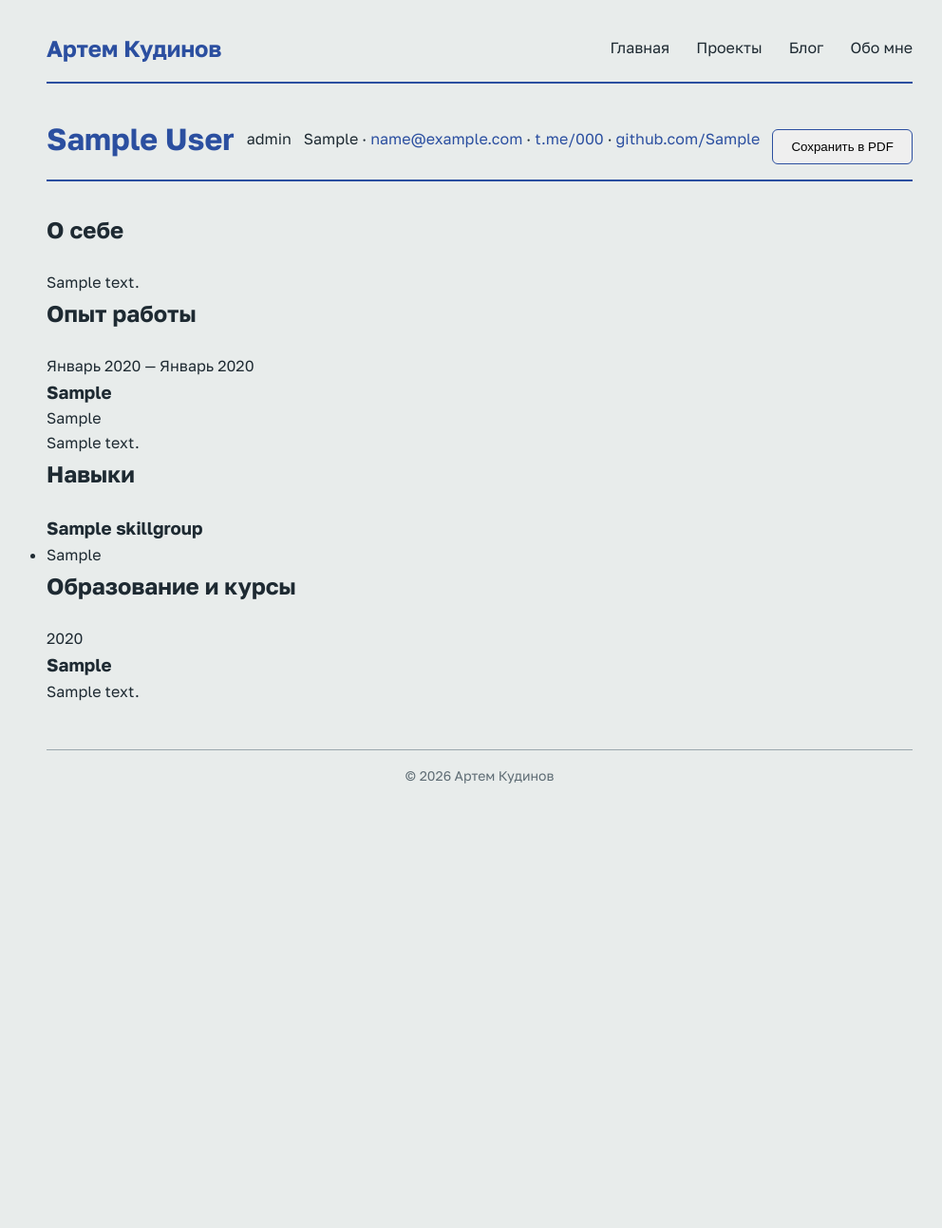
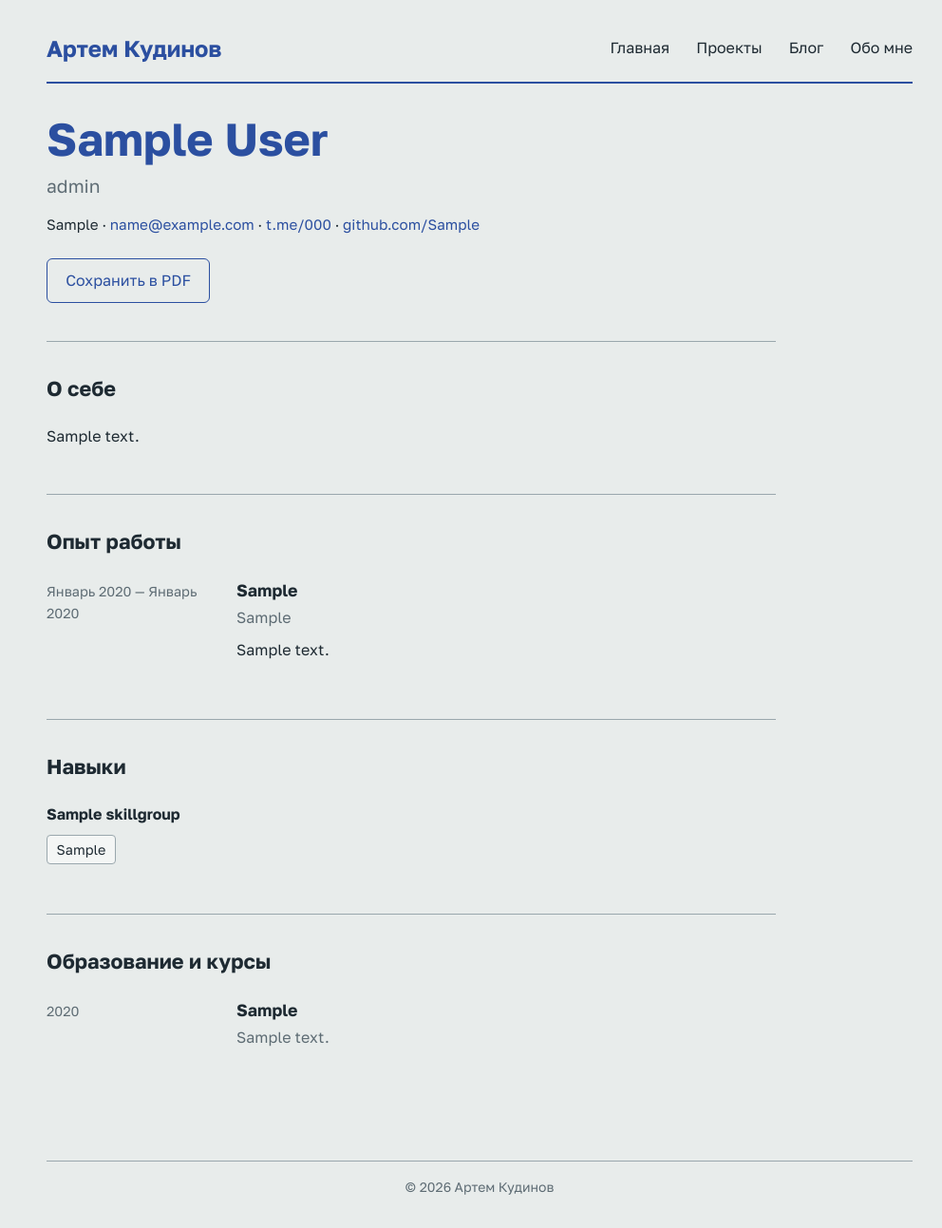
Before and after one commit to KudinovArtemilus/portfolio-django, a Django app: page /about/ in a window 1280 px wide. Shown: the whole page at 95% size, without its empty margins (135-1127 px from the left). Before the commit the page ends 825 px from the top, so only its background shows below. Run offline with Django 5.2, Linux system fonts and the light colour scheme; tables that the repository leaves empty hold one stand-in row (values such as "Sample post").

Commit message:
feat: add screen and print styles for resume page

```diff
--- a/static/css/style.css
+++ b/static/css/style.css
@@ -482,3 +482,178 @@ nav a {
     padding: 0.5rem 0.75rem;
     text-align: left;
 }
+
+/* Резюме: экран */
+.resume {
+    max-width: 48em;
+}
+
+.resume-header {
+    display: block;
+    border-bottom: none;
+    padding-bottom: 0;
+    margin-bottom: 2.5rem;
+}
+
+.resume-header h1 {
+    font-size: clamp(2.25rem, 6vw, 3rem);
+    line-height: 1.1;
+    margin-bottom: 0.5rem;
+}
+
+.resume-role {
+    font-size: 1.2rem;
+    color: var(--muted);
+    margin-bottom: 0.75rem;
+}
+
+.resume-meta {
+    font-size: 0.95rem;
+    margin-bottom: 1.5rem;
+}
+
+.print-button {
+    margin-top: 0;
+    background: transparent;
+    color: var(--accent);
+    font: inherit;
+    cursor: pointer;
+}
+
+.resume-section {
+    border-top: 1px solid var(--line);
+    padding: 2rem 0;
+}
+
+.resume-section h2 {
+    font-size: 1.35rem;
+    margin-bottom: 1.25rem;
+}
+
+.resume-section > p {
+    margin-bottom: 1rem;
+}
+
+.job {
+    display: grid;
+    grid-template-columns: 11rem 1fr;
+    gap: 1.5rem;
+    margin-bottom: 1.75rem;
+}
+
+.job-dates {
+    color: var(--muted);
+    font-size: 0.9rem;
+    padding-top: 0.2rem;
+}
+
+.job h3 {
+    font-size: 1.1rem;
+    margin-bottom: 0.15rem;
+}
+
+.job-company {
+    color: var(--muted);
+    margin-bottom: 0.5rem;
+}
+
+.skill-group {
+    margin-bottom: 1.25rem;
+}
+
+.skill-group h3 {
+    font-size: 1rem;
+    margin-bottom: 0.5rem;
+}
+
+.skill-list {
+    list-style: none;
+    display: flex;
+    flex-wrap: wrap;
+    gap: 0.4rem;
+}
+
+.skill-list li {
+    background: var(--surface);
+    border: 1px solid var(--line);
+    border-radius: 4px;
+    padding: 0.2rem 0.6rem;
+    font-size: 0.9rem;
+}
+
+@media (max-width: 760px) {
+    .job {
+        grid-template-columns: 1fr;
+        gap: 0.25rem;
+    }
+}
+
+/* Резюме: печать и PDF */
+@media print {
+    @page {
+        size: A4;
+        margin: 15mm;
+    }
+
+    body {
+        background: #fff;
+        color: #000;
+        max-width: none;
+        margin: 0;
+        padding: 0;
+        font-size: 10.5pt;
+    }
+
+    body > header,
+    footer,
+    .print-button {
+        display: none;
+    }
+
+    a {
+        color: #000;
+        text-decoration: none;
+    }
+
+    .resume {
+        max-width: none;
+    }
+
+    .resume-header {
+        margin-bottom: 12pt;
+    }
+
+    .resume-header h1 {
+        font-size: 22pt;
+    }
+
+    .resume-role,
+    .resume-meta,
+    .job-dates,
+    .job-company {
+        color: #333;
+    }
+
+    .resume-section {
+        border-top: 0.5pt solid #999;
+        padding: 10pt 0;
+    }
+
+    .resume-section h2 {
+        font-size: 13pt;
+        margin-bottom: 8pt;
+        break-after: avoid;
+    }
+
+    .job {
+        grid-template-columns: 30mm 1fr;
+        gap: 6mm;
+        margin-bottom: 8pt;
+        break-inside: avoid;
+    }
+
+    .skill-list li {
+        background: none;
+        border: 0.5pt solid #999;
+    }
+}
```
